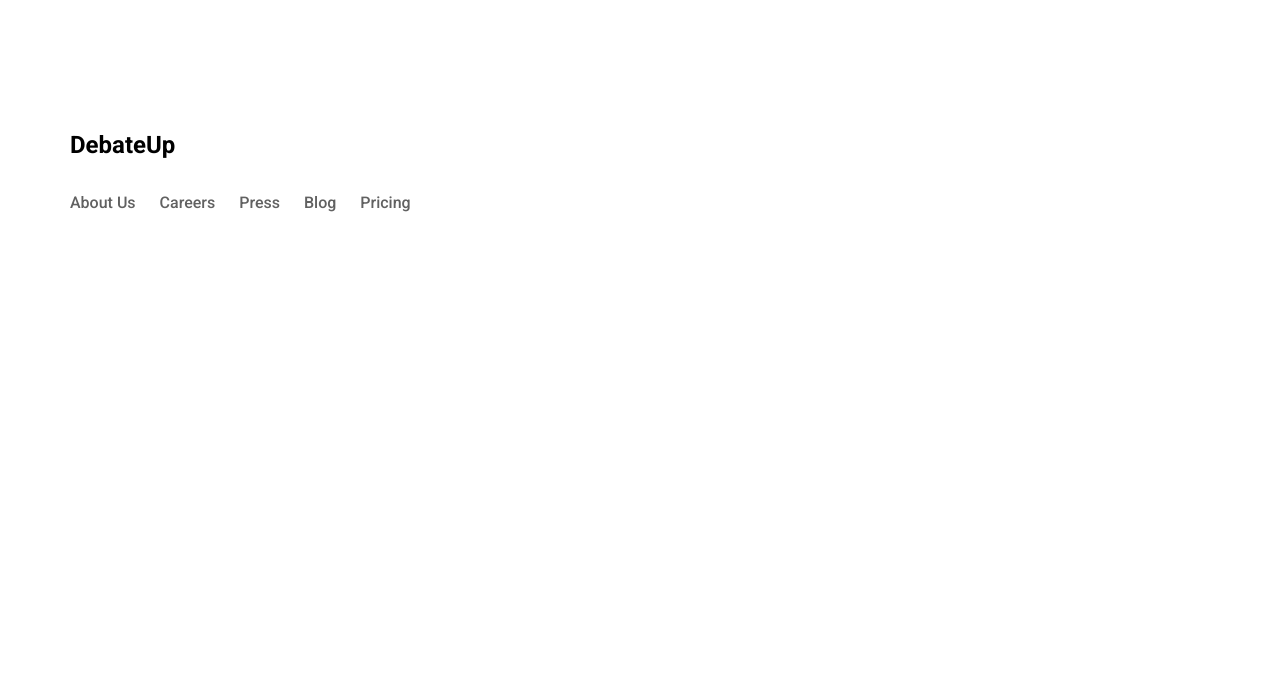
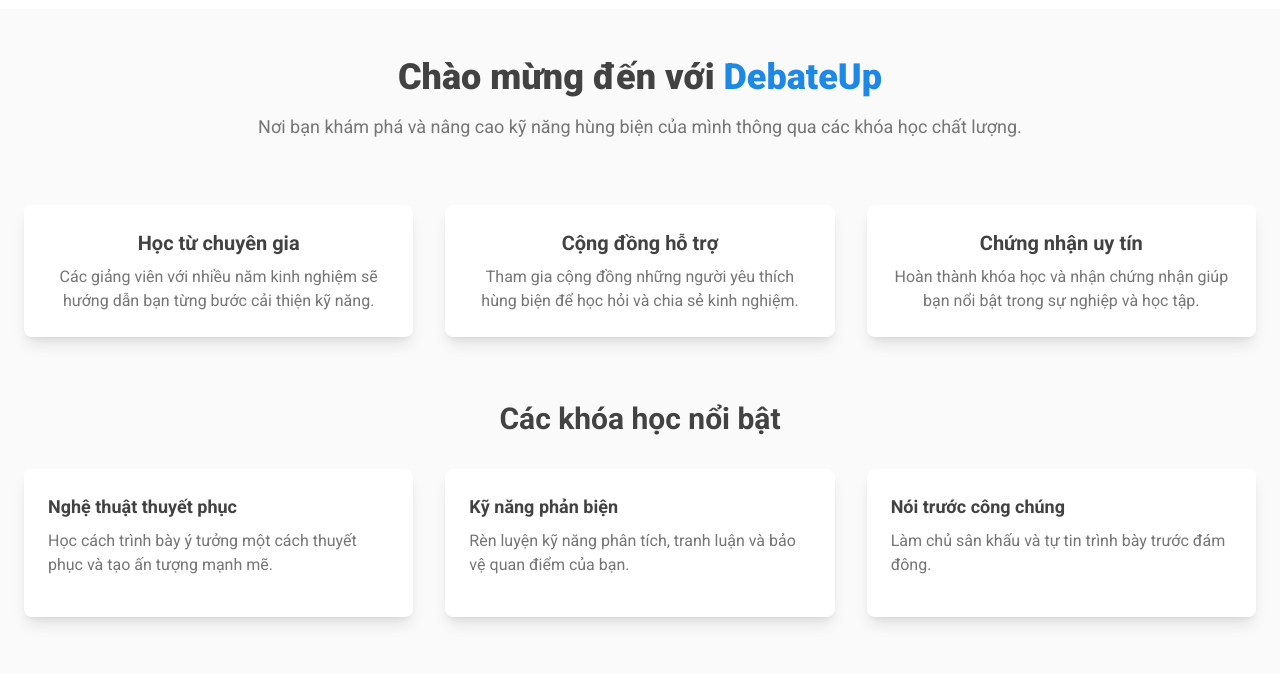
Before and after one commit to toanhhg123/DebateUp-AI, a Next.js app: page / in a window 1280 px wide. Shown: the part 2146-2820 px from the top of the page. Before the commit the page ends 2446 px from the top, so only its background shows below. Built offline with nearby package versions, Linux system fonts and the light colour scheme.

Commit message:
chore: add style home

```diff
--- a/src/app/page.js
+++ b/src/app/page.js
@@ -7,12 +7,94 @@
 import Hero from "./hero.js";
 import TopBookCategories from "./top-book-categories.js";
 
+import Image from "next/image";
+
 export default function Campaign() {
   return (
     <>
       <Hero />
       <TopBookCategories />
       <CarouselFeatures />
+
+      <div className="bg-gray-50 min-h-screen py-12 px-6">
+        {/* Hero Section */}
+        <div className="max-w-7xl mx-auto text-center">
+          <h1 className="text-4xl font-extrabold text-gray-800 mb-4">
+            Chào mừng đến với <span className="text-blue-600">DebateUp</span>
+          </h1>
+          <p className="text-lg text-gray-600 mb-6">
+            Nơi bạn khám phá và nâng cao kỹ năng hùng biện của mình thông qua
+            các khóa học chất lượng.
+          </p>
+        </div>
+        {/* Features Section */}
+        <div className="max-w-7xl mx-auto mt-16 grid grid-cols-1 md:grid-cols-3 gap-8">
+          <div className="bg-white rounded-lg shadow-lg p-6 text-center">
+            <h3 className="text-xl font-bold text-gray-800 mb-2">
+              Học từ chuyên gia
+            </h3>
+            <p className="text-gray-600">
+              Các giảng viên với nhiều năm kinh nghiệm sẽ hướng dẫn bạn từng
+              bước cải thiện kỹ năng.
+            </p>
+          </div>
+          <div className="bg-white rounded-lg shadow-lg p-6 text-center">
+            <h3 className="text-xl font-bold text-gray-800 mb-2">
+              Cộng đồng hỗ trợ
+            </h3>
+            <p className="text-gray-600">
+              Tham gia cộng đồng những người yêu thích hùng biện để học hỏi và
+              chia sẻ kinh nghiệm.
+            </p>
+          </div>
+          <div className="bg-white rounded-lg shadow-lg p-6 text-center">
+            <h3 className="text-xl font-bold text-gray-800 mb-2">
+              Chứng nhận uy tín
+            </h3>
+            <p className="text-gray-600">
+              Hoàn thành khóa học và nhận chứng nhận giúp bạn nổi bật trong sự
+              nghiệp và học tập.
+            </p>
+          </div>
+        </div>
+        {/* Course Section */}
+        <div className="max-w-7xl mx-auto mt-16">
+          <h2 className="text-3xl font-bold text-gray-800 text-center mb-8">
+            Các khóa học nổi bật
+          </h2>
+          <div className="grid grid-cols-1 md:grid-cols-2 lg:grid-cols-3 gap-8">
+            {/* Course Card */}
+            <div className="bg-white rounded-lg shadow-lg p-6">
+              <h3 className="text-lg font-bold text-gray-800 mb-2">
+                Nghệ thuật thuyết phục
+              </h3>
+              <p className="text-gray-600 mb-4">
+                Học cách trình bày ý tưởng một cách thuyết phục và tạo ấn tượng
+                mạnh mẽ.
+              </p>
+            </div>
+            {/* Another Course Card */}
+            <div className="bg-white rounded-lg shadow-lg p-6">
+              <h3 className="text-lg font-bold text-gray-800 mb-2">
+                Kỹ năng phản biện
+              </h3>
+              <p className="text-gray-600 mb-4">
+                Rèn luyện kỹ năng phân tích, tranh luận và bảo vệ quan điểm của
+                bạn.
+              </p>
+            </div>
+            {/* Another Course Card */}
+            <div className="bg-white rounded-lg shadow-lg p-6">
+              <h3 className="text-lg font-bold text-gray-800 mb-2">
+                Nói trước công chúng
+              </h3>
+              <p className="text-gray-600 mb-4">
+                Làm chủ sân khấu và tự tin trình bày trước đám đông.
+              </p>
+            </div>
+          </div>
+        </div>
+      </div>
     </>
   );
 }
```
